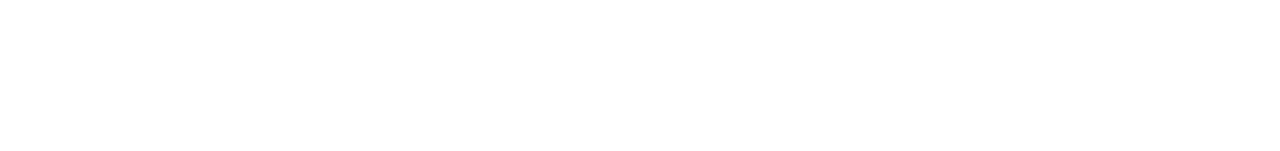
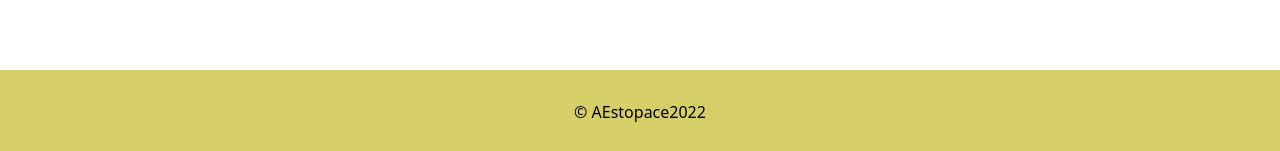
Before and after one commit to estopaceadrian/hobbies, a React (Create React App) app: page / in a window 1280 px wide. Shown: the part 2122-2273 px from the top of the page. Before the commit the page ends 2192 px from the top, so only its background shows below. Built offline with nearby package versions, Linux system fonts and the light colour scheme.

Commit message:
added footer

```diff
--- /dev/null
+++ b/src/AppFooter/AppFooter.css
@@ -0,0 +1,9 @@
+.footer1 {
+  background-color: rgb(214, 206, 102);
+  color: rgb(0, 0, 0);
+  padding: 30px 5px;
+}
+
+.footer1 p {
+  margin: 0;
+}
--- /dev/null
+++ b/src/AppFooter/AppFooter.js
@@ -0,0 +1,9 @@
+import './AppFooter.css';
+
+export default function AppFooter() {
+  return (
+    <div class="footer1">
+      <div class="col-md-12 text-center">&copy; AEstopace2022</div>
+    </div>
+  );
+}
--- a/src/index.js
+++ b/src/index.js
@@ -5,12 +5,14 @@
 import reportWebVitals from './reportWebVitals';
 import 'bootstrap/dist/css/bootstrap.min.css';
 import AppHobbies from './AppHobbies/AppHobbies';
+import AppFooter from './AppFooter/AppFooter';
 
 const root = ReactDOM.createRoot(document.getElementById('root'));
 root.render(
   <React.StrictMode>
     <App />
     <AppHobbies />
+    <AppFooter />
     {/* <AppNav /> */}
   </React.StrictMode>
 );
```
